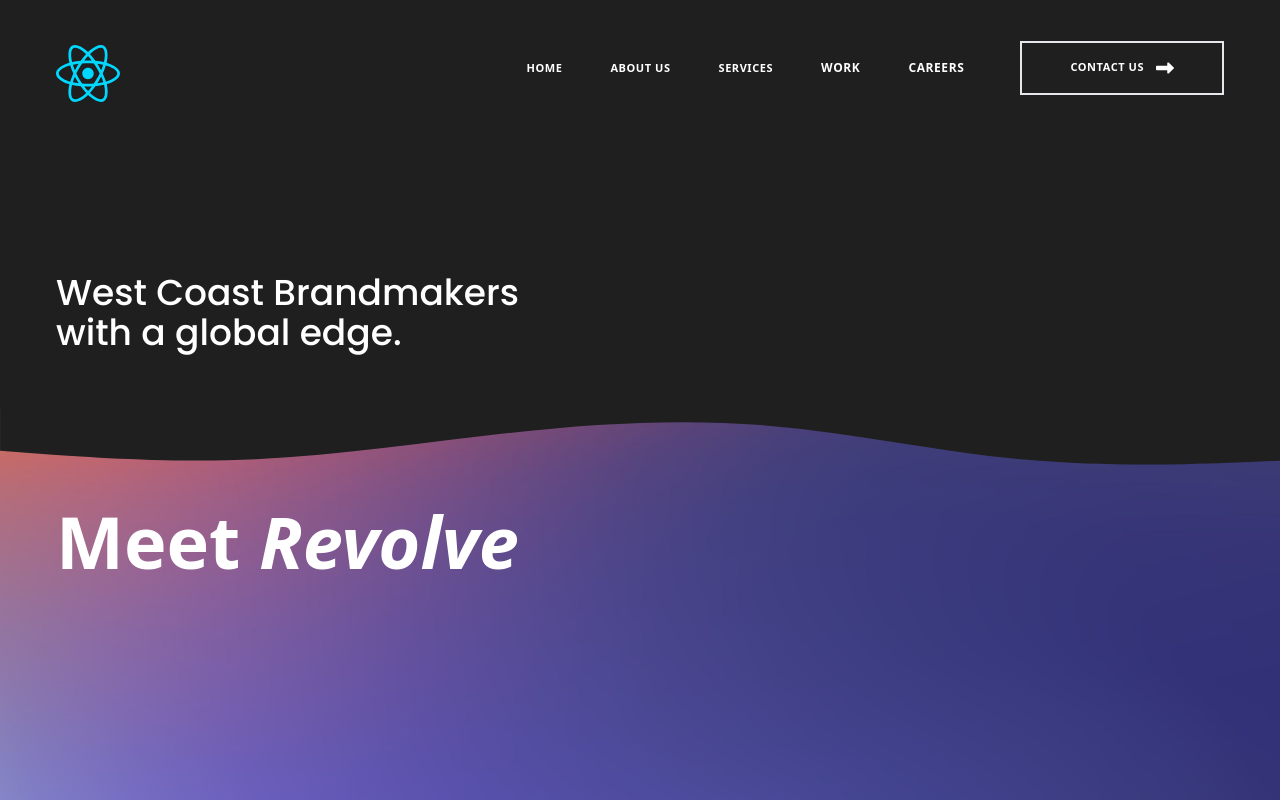
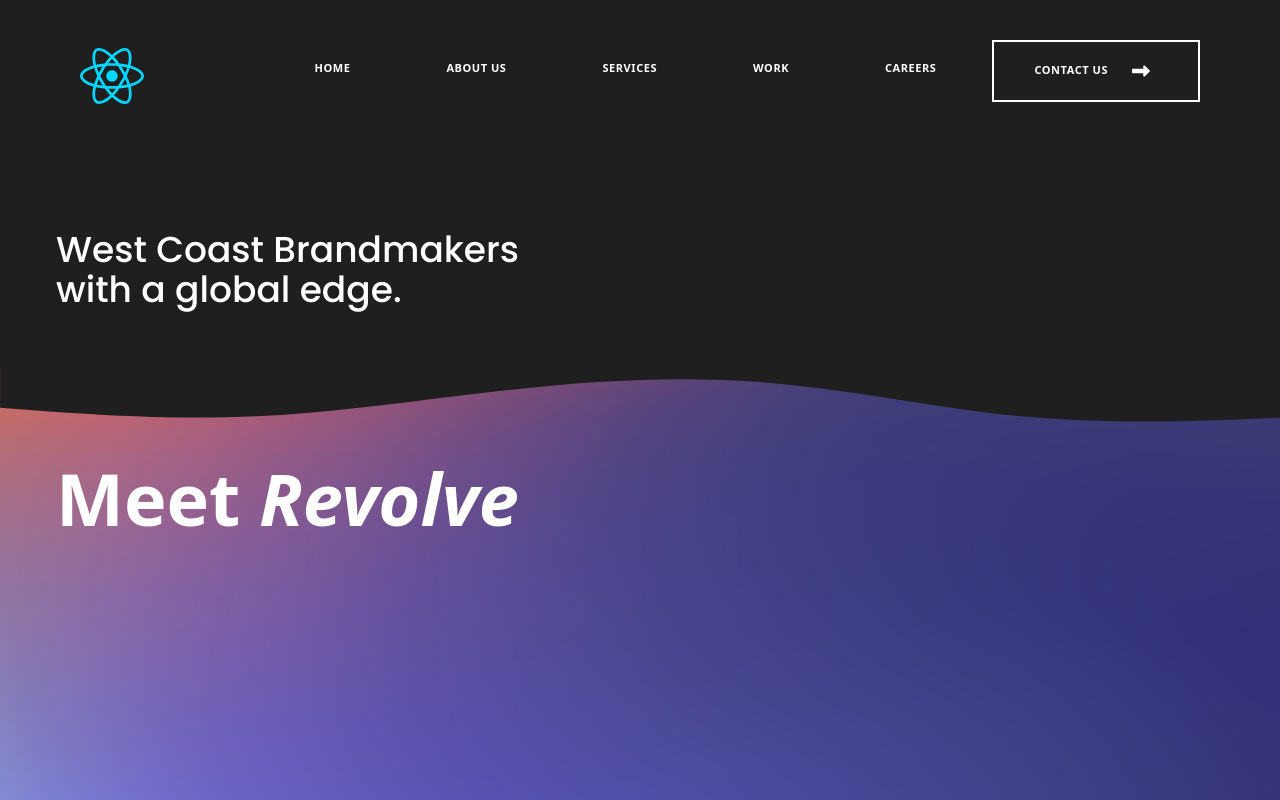
Before and after one commit to omprakash2469/React-Parallax, a React (Vite) app: page / in a window 1280 px wide. Shown: the top 800 px of the page. Built offline with nearby package versions, Linux system fonts and the light colour scheme.

Commit message:
added button animation

```diff
--- a/package.json
+++ b/package.json
@@ -12,7 +12,9 @@
   "dependencies": {
     "aos": "^2.3.4",
     "react": "^18.2.0",
-    "react-dom": "^18.2.0"
+    "react-dom": "^18.2.0",
+    "react-router-dom": "^6.15.0",
+    "react-scroll-parallax": "^3.4.2"
   },
   "devDependencies": {
     "@types/react": "^18.2.15",
--- a/src/App.jsx
+++ b/src/App.jsx
@@ -1,78 +1,16 @@
 import React from "react";
-import { homeRevolveBg, reactLogo, wave } from "./assets";
+import { BrowserRouter as Router, Routes, Route } from "react-router-dom";
+import Home from "./pages/Home";
+import AboutUs from "./pages/AboutUs";
+import "./assets/css/style.css";
 
 export default function App() {
   return (
-    <>
-      {/* Preloader */}
-      <div className="fixed animate-fade z-20 inset-0 w-full grid place-items-center bg-gradient-to-br from-indigo-900 to-indigo-950">
-        <div>
-          <img src={reactLogo} alt="" />
-        </div>
-      </div>
-
-      {/* Navigation */}
-      <nav className="py-10 px-14 bg-[#1f1f1f]">
-        <div className="container mx-auto flex justify-between items-center">
-          <div>
-            <img
-              src={reactLogo}
-              alt=""
-              className="w-16 cursor-pointer animate-wave"
-            />
-          </div>
-
-          <div className="flex justify-between items-center">
-            <ul className="uppercase  flex mr-14 space-x-12">
-              <li className="text-white text-[11px] font-bold tracking-wider cursor-pointer">
-                Home
-              </li>
-              <li className="text-white text-[11px] font-bold tracking-wider cursor-pointer">
-                About Us
-              </li>
-              <li className="text-white text-[11px] font-bold tracking-wider cursor-pointer">
-                Services
-              </li>
-              <li className="text-white text-xs font-bold tracking-wider cursor-pointer">
-                Work
-              </li>
-              <li className="text-white text-xs font-bold tracking-wider cursor-pointer">
-                Careers
-              </li>
-            </ul>
-
-            <button className="border-2 hover:bg-white cursor-pointer transition-all px-12 py-4 text-white text-[11px] font-bold tracking-wider uppercase flex hover:text-black">
-              <span className="mr-3">Contact Us</span>
-              <svg
-                xmlns="http://www.w3.org/2000/svg"
-                height="1em"
-                className="fill-white text-lg"
-                viewBox="0 0 512 512"
-              >
-                <path d="M334.5 414c8.8 3.8 19 2 26-4.6l144-136c4.8-4.5 7.5-10.8 7.5-17.4s-2.7-12.9-7.5-17.4l-144-136c-7-6.6-17.2-8.4-26-4.6s-14.5 12.5-14.5 22l0 72L32 192c-17.7 0-32 14.3-32 32l0 64c0 17.7 14.3 32 32 32l288 0 0 72c0 9.6 5.7 18.2 14.5 22z" />
-              </svg>
-            </button>
-          </div>
-        </div>
-      </nav>
-
-      <header className="bg-[#1f1f1f] py-20 relative">
-        <div className="relative">
-          <div className="container mx-auto">
-            <h1 className="text-4xl text-white font-medium font-poppins relative z-20 p-14 w-[620px]">
-              <p>West Coast Brandmakers</p>
-              <p> with a global edge.</p>
-            </h1>
-          </div>
-          <img src={wave} alt="" className="w-full absolute -bottom-14 z-10" />
-        </div>
-        <div className="relative h-[420px] ">
-          <img src={homeRevolveBg} alt="" />
-          <h1 className="text-7xl absolute container mx-auto top-10 left-0 text-white font-semibold  p-14">
-            Meet <i>Revolve</i>
-          </h1>
-        </div>
-      </header>
-    </>
+    <Router>
+      <Routes>
+        <Route path="/" element={<Home />} />
+        <Route path="/about-us" element={<AboutUs />} />
+      </Routes>
+    </Router>
   );
 }
--- a/src/assets/css/style.css
+++ b/src/assets/css/style.css
@@ -3,24 +3,21 @@
 @tailwind components;
 @tailwind utilities;
 
-.wave-divider {
+/* Navigation Button Hover */
+.contact-btn::before {
+  content: "";
   position: absolute;
+  height: 100%;
+  width: 0%;
   top: 0;
-  left: 0;
-  width: 100%;
-  overflow: hidden;
-  line-height: 0;
-  transform: rotate(180deg);
+  left: -40px;
+  /* transform: skew(45deg); */
+  transform: skewX(45deg);
+  background-color: white;
+  z-index: -1;
+  transition: all 0.6s;
 }
 
-.wave-divider svg {
-  position: relative;
-  display: block;
-  width: calc(100% + 1.3px);
-  height: 67px;
-  transform: rotateY(180deg);
+.contact-btn:hover::before {
+  width: 160%;
 }
-
-.wave-divider .shape-fill {
-  fill: #1f1f1f !important;
-}
--- a/src/assets/index.js
+++ b/src/assets/index.js
@@ -2,5 +2,6 @@
 import viteLogo from "./images/vite.svg";
 import homeRevolveBg from "./images/home-revolve-background.jpg";
 import wave from "./images/svgs/wave.svg";
+import video from "./wave.mp4";
 
-export { reactLogo, viteLogo, homeRevolveBg, wave };
+export { reactLogo, viteLogo, homeRevolveBg, wave, video };
--- /dev/null
+++ b/src/components/Layout/Navbar.jsx
@@ -0,0 +1,70 @@
+import React from "react";
+import { reactLogo } from "../../assets";
+import { Link } from "react-router-dom";
+
+const menu = [
+  {
+    page: "Home",
+    slug: "/",
+  },
+  {
+    page: "About Us",
+    slug: "",
+  },
+  {
+    page: "Services",
+    slug: "",
+  },
+  {
+    page: "Work",
+    slug: "",
+  },
+  {
+    page: "Careers",
+    slug: "",
+  },
+];
+
+export default function Navbar() {
+  return (
+    <nav className="py-10 px-20 bg-[#1f1f1f]">
+      <div className="container mx-auto flex justify-between items-center">
+        <div>
+          <img
+            src={reactLogo}
+            alt=""
+            className="w-16 cursor-pointer animate-wave"
+          />
+        </div>
+
+        <div className="flex justify-between items-center">
+          <ul className="uppercase  flex mr-14 space-x-24">
+            {menu.map((value, i) => {
+              return (
+                <li
+                  key={i}
+                  className="text-white group text-[11px] font-bold tracking-wider cursor-pointer"
+                >
+                  <Link to={value.slug}>{value.page}</Link>
+                  <span className="h-[1.8px] w-0 transition-all duration-500 group-hover:w-full bg-white block mt-1"></span>
+                </li>
+              );
+            })}
+          </ul>
+
+          <button className="contact-btn flex text-white uppercase border-2 border-white py-5 pl-10 pr-12 text-[11px] font-bold bg-transparent relative transition-all overflow-hidden z-10 tracking-wider group hover:text-black">
+            <span className="mr-6">Contact Us</span>
+            <svg
+              xmlns="http://www.w3.org/2000/svg"
+              height="1em"
+              className="fill-white group-hover:fill-black text-lg transition-all"
+              viewBox="0 0 512 512"
+            >
+              <path d="M334.5 414c8.8 3.8 19 2 26-4.6l144-136c4.8-4.5 7.5-10.8 7.5-17.4s-2.7-12.9-7.5-17.4l-144-136c-7-6.6-17.2-8.4-26-4.6s-14.5 12.5-14.5 22l0 72L32 192c-17.7 0-32 14.3-32 32l0 64c0 17.7 14.3 32 32 32l288 0 0 72c0 9.6 5.7 18.2 14.5 22z" />
+            </svg>
+          </button>
+        </div>
+      </div>
+    </nav>
+  );
+}
--- a/src/main.jsx
+++ b/src/main.jsx
@@ -1,7 +1,6 @@
 import React from "react";
 import ReactDOM from "react-dom/client";
 import App from "./App.jsx";
-import "./assets/css/style.css";
 
 ReactDOM.createRoot(document.getElementById("root")).render(
   <React.StrictMode>
--- /dev/null
+++ b/src/pages/AboutUs.jsx
@@ -0,0 +1,5 @@
+import React from "react";
+
+export default function AboutUs() {
+  return <div>AboutUs</div>;
+}
--- /dev/null
+++ b/src/pages/Home.jsx
@@ -0,0 +1,35 @@
+import React from "react";
+import { homeRevolveBg, reactLogo, wave } from "../assets";
+import Navbar from "../components/Layout/Navbar";
+
+export default function Home() {
+  return (
+    <>
+      {/* Preloader */}
+      <div className="fixed animate-fade h-full z-20 inset-0 w-full grid place-items-center bg-gradient-to-br from-indigo-900 to-indigo-950">
+        <img src={reactLogo} alt="" />
+      </div>
+
+      {/* Navigation */}
+      <Navbar />
+
+      <header className="bg-[#1f1f1f] py-8 relative">
+        <div className="relative">
+          <div className="container mx-auto">
+            <h1 className="text-4xl text-white font-medium relative z-10 font-poppins p-14 w-[620px]">
+              <p>West Coast Brandmakers</p>
+              <p> with a global edge.</p>
+            </h1>
+          </div>
+          <img src={wave} alt="" className="w-full absolute -bottom-14 z-[1]" />
+        </div>
+        <div className="relative h-[420px] ">
+          <img src={homeRevolveBg} alt="" className="-z-20" />
+          <h1 className="text-7xl absolute container mx-auto top-10 left-0 text-white font-semibold  p-14">
+            Meet <i>Revolve</i>
+          </h1>
+        </div>
+      </header>
+    </>
+  );
+}
--- a/tailwind.config.js
+++ b/tailwind.config.js
@@ -1,6 +1,6 @@
 /** @type {import('tailwindcss').Config} */
 export default {
-  content: ["./src/*.jsx"],
+  content: ["./src/**/*.jsx"],
   theme: {
     screens: {
       xs: "480px",
```
Also changed, not shown: 2 other files (tests, documents, lock files or other folders).
